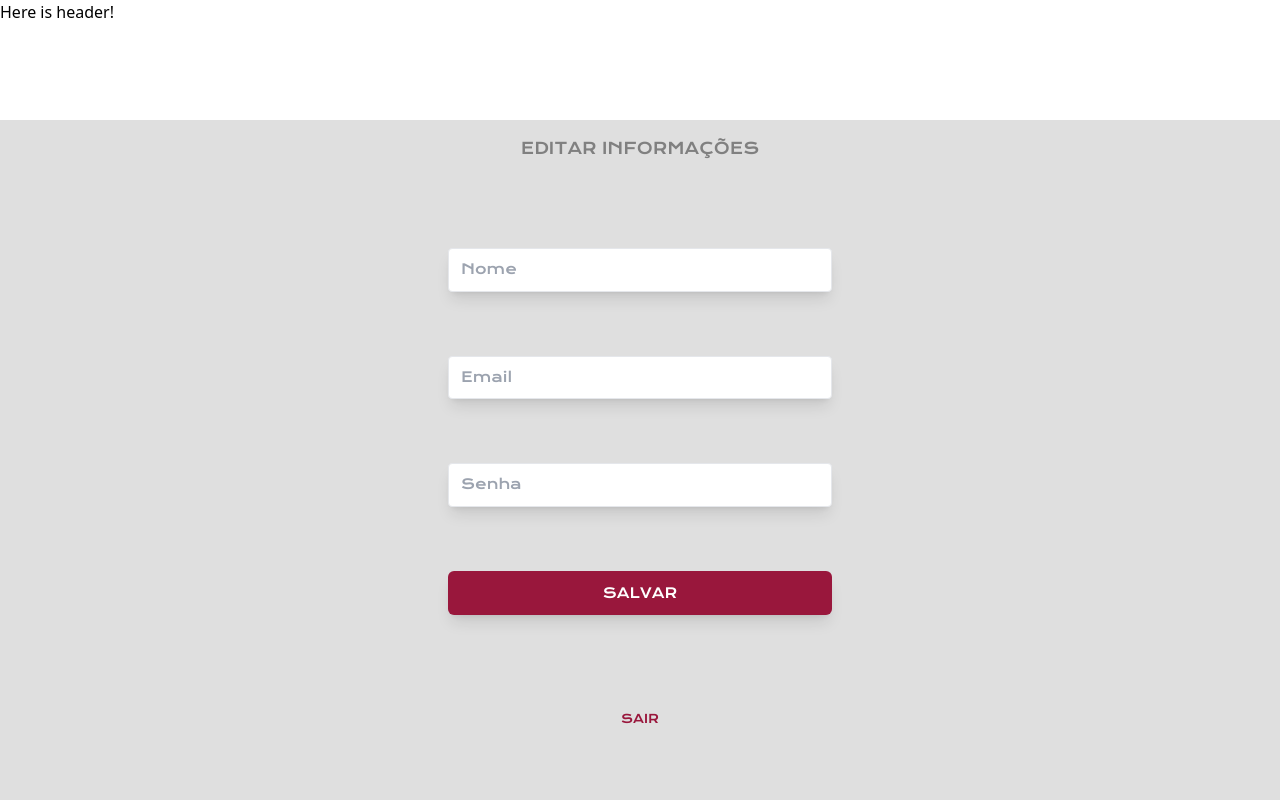
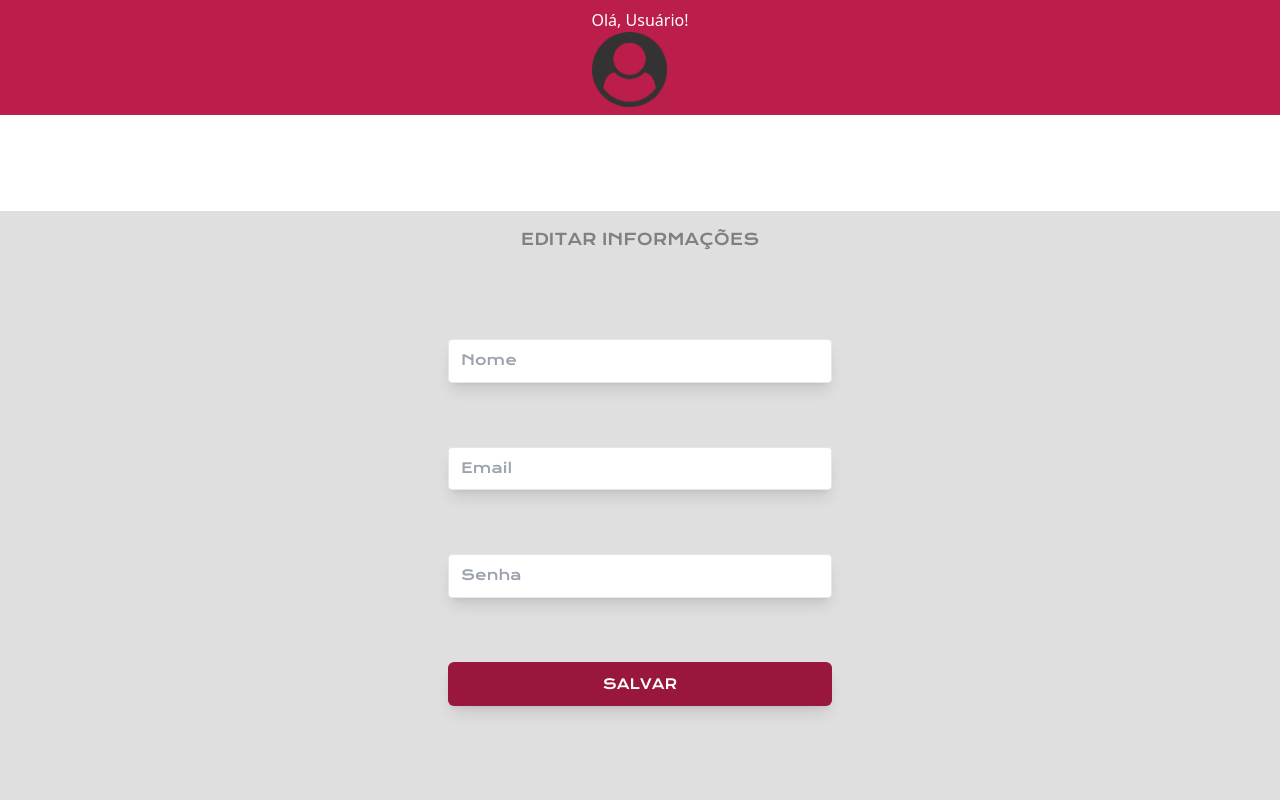
Before and after one commit to yannidilly/mathmania, a Next.js app in the folder app/: page /account/edit in a window 1280 px wide. Shown: the top 800 px of the page. Built offline with nearby package versions, Linux system fonts and the light colour scheme; no server answers.

Commit message:
feat: adicionar header /account/edit

```diff
--- a/app/src/app/account/edit/page.jsx
+++ b/app/src/app/account/edit/page.jsx
@@ -1,14 +1,13 @@
 // this is an edit account page.
 // it is a form that allows the user to edit their account information.
 
+import { ProfileHeader } from '@/components/ProfileHeader';
 import React from 'react';
 
 const EditAccount = () => {
   return (
     <main>
-      <header>
-        Here is header!
-      </header>
+      <ProfileHeader />
       <section className="bg-custom-gray1 font-custom h-screen ">
         <form action="" className="flex flex-col items-center px-4 md:px-8 lg:px-12 xl:px-16 pt-4 pb-8 sm:mt-8 lg:mt-24 space-y-20">
           <h1 className="text-custom-gray4">EDITAR INFORMAÇÕES</h1>
--- a/app/src/components/ProfileHeader.jsx
+++ b/app/src/components/ProfileHeader.jsx
@@ -0,0 +1,15 @@
+import Image from "next/image";
+import UserIcon from "../assets/user-icon.png";
+
+export const ProfileHeader = () => {
+    return (
+        <header className="bg-custom-hoverBtn h-15 w-full flex justify-center">
+            <div className="h-full">
+                <div className="py-2">
+                    <p className="text-custom text-custom-white">Olá, Usuário!</p>
+                    <Image src={UserIcon} alt="user image" width={75} height={75} />
+                </div>
+            </div>
+        </header>
+    )
+}
```
Also changed, not shown: app/src/assets/user-icon.png (added), 1 other file (tests, documents, lock files or other folders).
